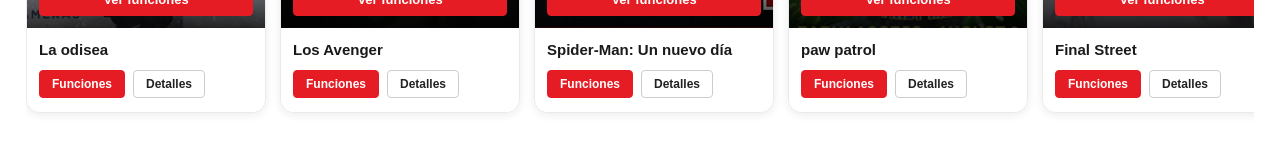
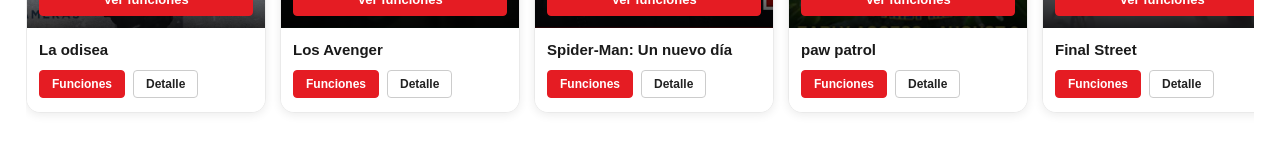
Before and after one commit to jhonmendozaperez14-source/proyecto-cine, a React (Create React App) app: page / in a window 1280 px wide. Shown: the part 992-1152 px from the top of the page. Built offline with nearby package versions, Linux system fonts and the light colour scheme.

Commit message:
detalles

```diff
--- a/src/components/Tarjeta.js
+++ b/src/components/Tarjeta.js
@@ -2,11 +2,16 @@
 import { useNavigate } from 'react-router-dom';
 import '../estilos-css/tarjeta.css';
 
-export default function Tarjeta({ title, img, id }) {
+export default function Tarjeta({ title, img, id, trailer }) {
   const navigate = useNavigate();
 
   function openFunciones() {
     navigate('/boleteria', { state: { movieId: id } });
+  }
+
+  function openTrailer() {
+    if (!trailer) return;
+    window.open(trailer, '_blank', 'noopener,noreferrer');
   }
 
   return (
@@ -24,7 +29,7 @@
         <h3 className="titulo-pelicula">{title}</h3>
         <div className="acciones-pelicula">
           <button onClick={openFunciones} className="boton boton-primario boton-pequeno">Funciones</button>
-          <button className="boton boton-borde boton-pequeno">Detalles</button>
+          <button onClick={openTrailer} className="boton boton-borde boton-pequeno">Detalle</button>
         </div>
       </div>
     </article>
--- a/src/components/Tarjetas.js
+++ b/src/components/Tarjetas.js
@@ -19,7 +19,7 @@
         {peliculas.slice(0,6).map((pelicula) => (
           <div className="item-tarjeta" key={pelicula.id}>
             {/* Pasar imagen a Tarjeta: la prop 'img' recibe pelicula.image desde peliculasData */}
-            <Tarjeta id={pelicula.id} title={pelicula.title} img={pelicula.image} />
+            <Tarjeta id={pelicula.id} title={pelicula.title} img={pelicula.image} trailer={pelicula.trailer} />
           </div>
         ))}
       </div>
--- a/src/peliculasData.js
+++ b/src/peliculasData.js
@@ -1,12 +1,11 @@
 const peliculas = [
-  { id: 'p1', title: 'La odisea', rating: 'PG', genero: 'Acción', image: '/imagenes/odicea.jpg', description: 'Una épica aventura en alta mar.', basePrice: 18, btn: 'ENTRADAS' },
-  { id: 'p3', title: 'Los Avenger', rating: 'PG', genero: 'Accion', image: '/imagenes/avenger.jpg', description: 'La secuela que esperabas.', basePrice: 20, btn: 'ENTRADAS' },
-  { id: 'p3', title: 'Spider-Man: Un nuevo día', rating: 'PG', genero: 'Acción', image: '/imagenes/spider-man.jpg', description: 'Nueva aventura del hombre araña.', basePrice: 20, btn: 'ENTRADAS' },
-  { id: 'p4', title: "paw patrol", rating: 'PG', genero: 'Infantil', image: '/imagenes/paw-patrol.jpg', description: 'Una ventura nueva y emocionante.', basePrice: 18, btn: 'ENTRADAS' },
-  { id: 'p5', title: 'Final Street', rating: 'R', genero: 'Accion', image: '/imagenes/final-Street.jpg', description: 'La drenalina al limite.', basePrice: 22, btn: 'ENTRADAS' },
-  { id: 'p6', title: 'El borde', rating: 'PG', genero: 'Accion', image: '/imagenes/border.jpg', description: 'Deseperacion y confucion al limite.', basePrice: 20, btn: 'ENTRADAS' },
-  { id: 'p7', title: 'Sólo una noche', rating: 'R', genero: 'Comedia', image: '/imagenes/solouna-noche.jpg', description: 'Una comedia romántica inolvidable.', basePrice: 22, btn: 'ENTRADAS' }
-
+  { id: 'p1', title: 'La odisea', rating: 'PG', genero: 'Acción', image: '/imagenes/odicea.jpg', description: 'Una épica aventura en alta mar.', basePrice: 18, btn: 'ENTRADAS', trailer: 'https://www.youtube.com/watch?v=8un_UztYsw0' },
+  { id: 'p3', title: 'Los Avenger', rating: 'PG', genero: 'Accion', image: '/imagenes/avenger.jpg', description: 'La secuela que esperabas.', basePrice: 20, btn: 'ENTRADAS', trailer: 'https://www.youtube.com/watch?v=eJUdJoySLII' },
+  { id: 'p3', title: 'Spider-Man: Un nuevo día', rating: 'PG', genero: 'Acción', image: '/imagenes/spider-man.jpg', description: 'Nueva aventura del hombre araña.', basePrice: 20, btn: 'ENTRADAS', trailer: 'https://www.youtube.com/watch?v=62bIsvRcPv0' },
+  { id: 'p4', title: 'paw patrol', rating: 'PG', genero: 'Infantil', image: '/imagenes/paw-patrol.jpg', description: 'Una ventura nueva y emocionante.', basePrice: 18, btn: 'ENTRADAS', trailer: 'https://www.youtube.com/watch?v=UDgjJ9XzgHk' },
+  { id: 'p5', title: 'Final Street', rating: 'R', genero: 'Accion', image: '/imagenes/final-Street.jpg', description: 'La drenalina al limite.', basePrice: 22, btn: 'ENTRADAS', trailer: 'https://www.youtube.com/watch?v=UWMzKXsY9A4' },
+  { id: 'p6', title: 'El borde', rating: 'PG', genero: 'Accion', image: '/imagenes/border.jpg', description: 'Deseperacion y confucion al limite.', basePrice: 20, btn: 'ENTRADAS', trailer: 'https://www.youtube.com/watch?v=QMs28A1s1OA' },
+  { id: 'p7', title: 'Sólo una noche', rating: 'R', genero: 'Comedia', image: '/imagenes/solouna-noche.jpg', description: 'Una comedia romántica inolvidable.', basePrice: 22, btn: 'ENTRADAS', trailer: 'https://www.youtube.com/watch?v=BDfSp1rCl-c' }
 ];
 
 export default peliculas;
```
